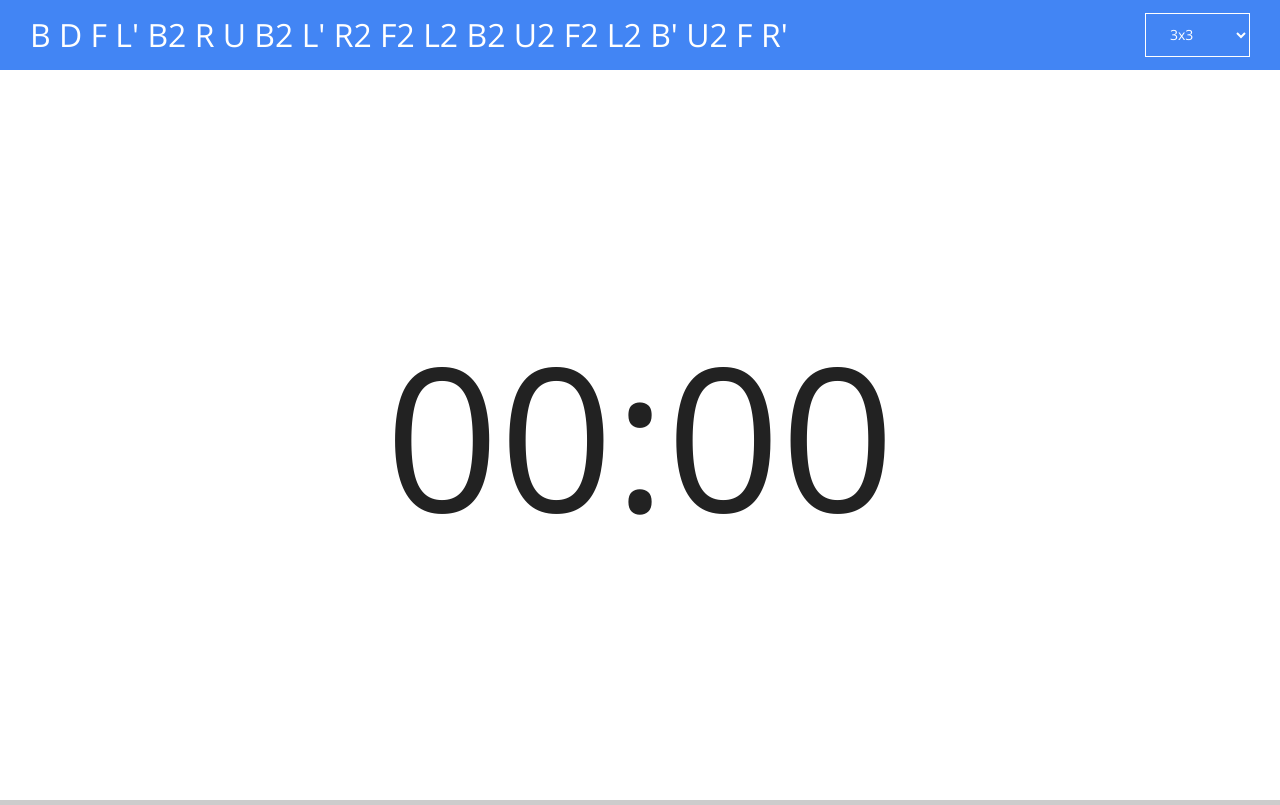
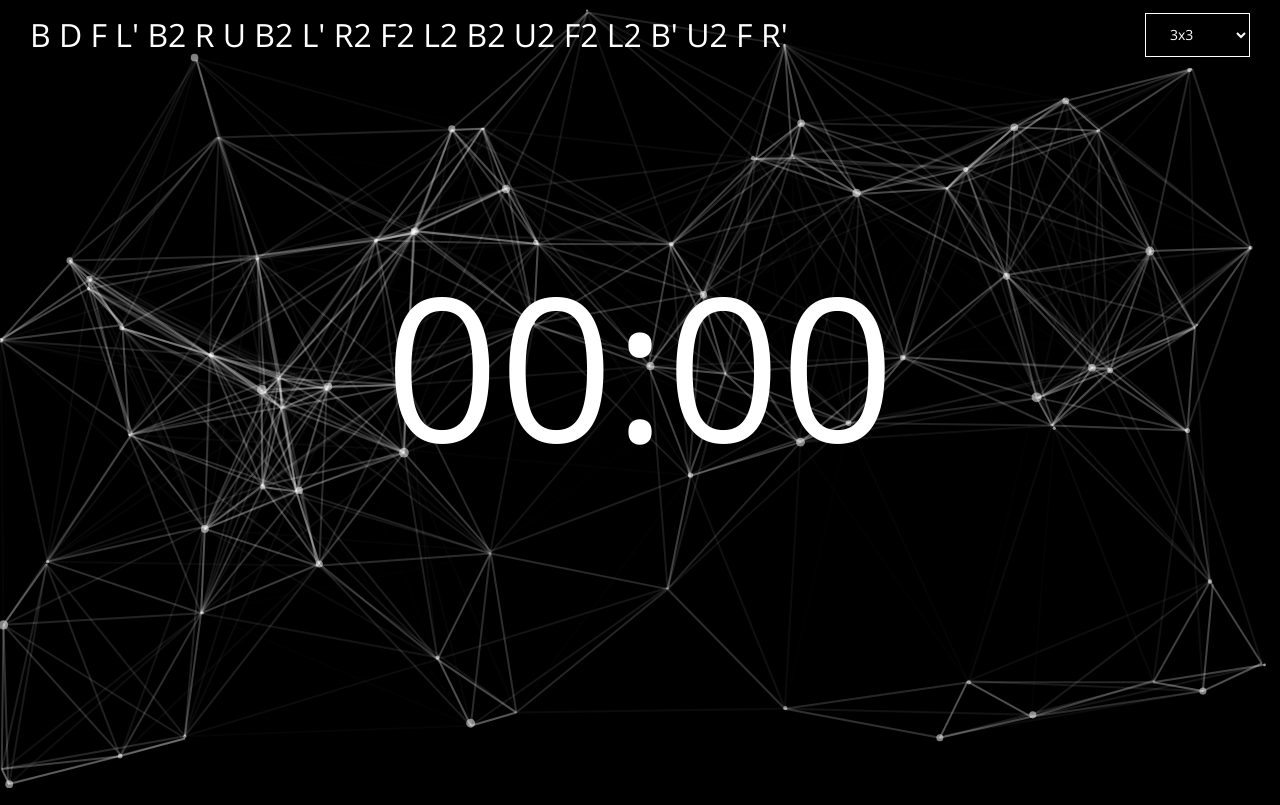
Before and after one commit to be-fast/be-fast.github.io, a plain HTML site: page index.html in a window 1280 px wide. Drawn offline with nearby package versions, Linux system fonts and the light colour scheme.

Commit message:
Changed timer design

```diff
--- a/css/main.css
+++ b/css/main.css
@@ -11,13 +11,20 @@
 	-ms-user-select: none;
 }
 body {
-	background: #ccc;
+	background: #000;
+	overflow: hidden;
 }
 .header {
 	width: 100%;
 	height: 70px;
-	background: #4285f4;
+	/*background: #4285f4;*/
+	background: transparent;
 	padding: 0 30px;
+	z-index: 9999;
+	position: absolute;
+	top: 0;
+	left: 0;
+	right: 0;
 }
 .header h1 {
 	color: #fff;
@@ -37,13 +44,23 @@ body {
 .header select:focus {
 	color: #222;
 }
+#particles-js {
+	width: 100%;
+	height: 100vh;
+	z-index: 999;
+	position: absolute;
+	top: 0;
+	left: 0;
+	right: 0;
+	bottom: 0;
+}
 #screen {
 	height: calc(100vh - 70px);
-	background: #fff;
+	background: transparent;
 }
 #screen h1 {
 	text-align: center;
-	color: #222;
+	color: #fff;
 	font-size: 200px;
 	line-height: calc(100vh - 70px);
 }
--- a/index.html
+++ b/index.html
@@ -16,9 +16,11 @@
             <option value="Skewb">Skewb</option>
         </select>
 	</div>
+	<div id="particles-js"></div>
 	<div id="screen">
 		<h1 id="current-time">00:00</h1>
 	</div>
+	<script src="js/particles.min.js"></script>
 	<script src="js/app.js"></script>
 </body>
 </html>
--- a/js/app.js
+++ b/js/app.js
@@ -1,6 +1,9 @@
 window.onload = function () {
     var scramble = document.getElementById("scramble");
     var selectedEvent = document.getElementById("selectedEvent");
+    particlesJS.load('particles-js', 'particles.json', function() {
+        console.log('callback - particles.js config loaded');
+    });
 }
 
 var generateScramble = function () {
@@ -137,16 +140,14 @@ ison = false;
 document.onkeydown = function (event) {
     event = event || window.event;
     if(event.keyCode == 32) {
-        document.getElementById('screen').style.background = "#4285f4";
-        document.getElementById('current-time').style.color = "#fff";
+        document.getElementById('current-time').style.color = "#3498db";
     }
 }
 
 document.onkeyup = function (event) {
     event = event || window.event;
     if(event.keyCode == 32) {
-        document.getElementById('screen').style.background = "#fff";
-        document.getElementById('current-time').style.color = "#222";
+        document.getElementById('current-time').style.color = "#fff";
         findTIME();
     }
 }
--- /dev/null
+++ b/particles.json
@@ -0,0 +1,110 @@
+{
+  "particles": {
+    "number": {
+      "value": 30,
+      "density": {
+        "enable": true,
+        "value_area": 400
+      }
+    },
+    "color": {
+      "value": "#ffffff"
+    },
+    "shape": {
+      "type": "circle",
+      "stroke": {
+        "width": 0,
+        "color": "#000000"
+      },
+      "polygon": {
+        "nb_sides": 5
+      },
+      "image": {
+        "src": "img/github.svg",
+        "width": 100,
+        "height": 100
+      }
+    },
+    "opacity": {
+      "value": 0.5,
+      "random": false,
+      "anim": {
+        "enable": false,
+        "speed": 1,
+        "opacity_min": 0.1,
+        "sync": false
+      }
+    },
+    "size": {
+      "value": 5,
+      "random": true,
+      "anim": {
+        "enable": false,
+        "speed": 100,
+        "size_min": 0.1,
+        "sync": false
+      }
+    },
+    "line_linked": {
+      "enable": true,
+      "distance": 300,
+      "color": "#ffffff",
+      "opacity": 0.4,
+      "width": 2
+    },
+    "move": {
+      "enable": true,
+      "speed": 12,
+      "direction": "none",
+      "random": false,
+      "straight": false,
+      "out_mode": "out",
+      "bounce": false,
+      "attract": {
+        "enable": false,
+        "rotateX": 600,
+        "rotateY": 1200
+      }
+    }
+  },
+  "interactivity": {
+    "detect_on": "canvas",
+    "events": {
+      "onhover": {
+        "enable": false,
+        "mode": "repulse"
+      },
+      "onclick": {
+        "enable": true,
+        "mode": "push"
+      },
+      "resize": true
+    },
+    "modes": {
+      "grab": {
+        "distance": 800,
+        "line_linked": {
+          "opacity": 1
+        }
+      },
+      "bubble": {
+        "distance": 800,
+        "size": 80,
+        "duration": 2,
+        "opacity": 0.8,
+        "speed": 3
+      },
+      "repulse": {
+        "distance": 400,
+        "duration": 0.4
+      },
+      "push": {
+        "particles_nb": 4
+      },
+      "remove": {
+        "particles_nb": 2
+      }
+    }
+  },
+  "retina_detect": true
+}
```
Also changed, not shown: js/particles.min.js (added).
